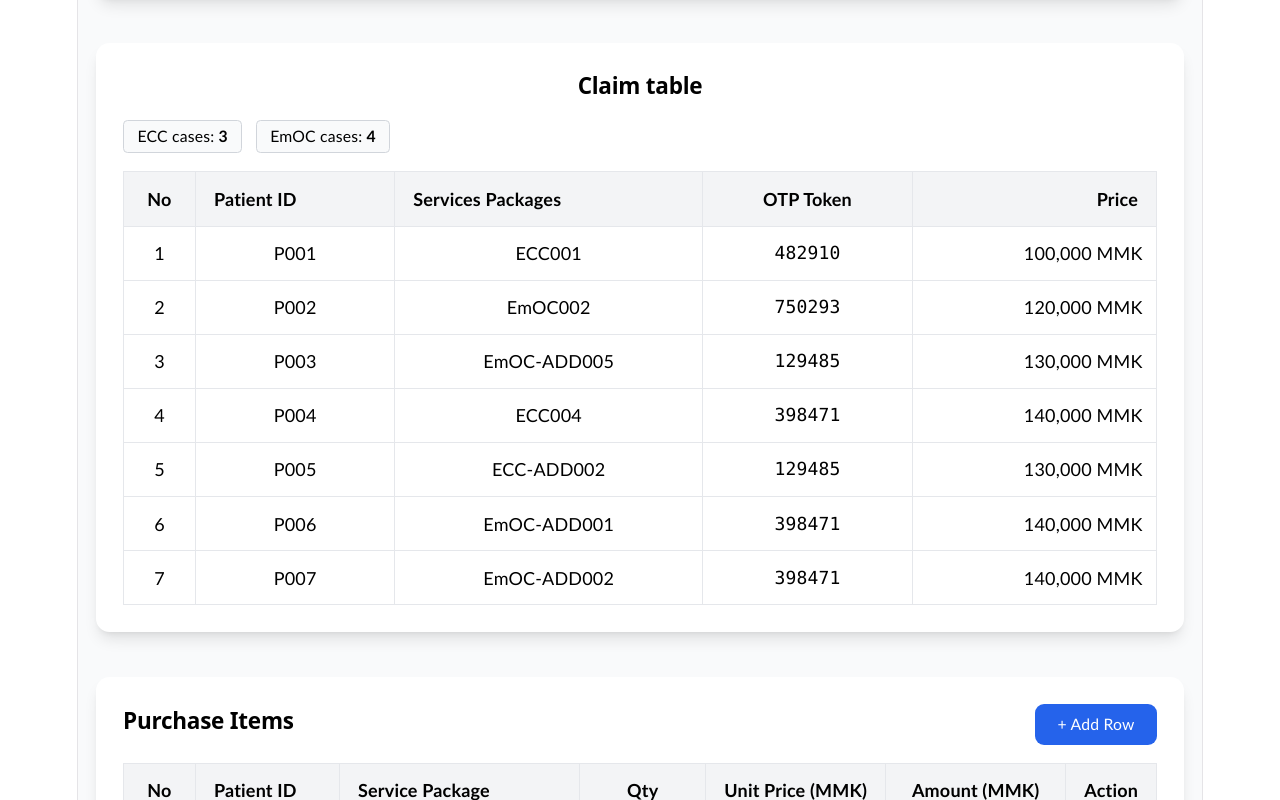
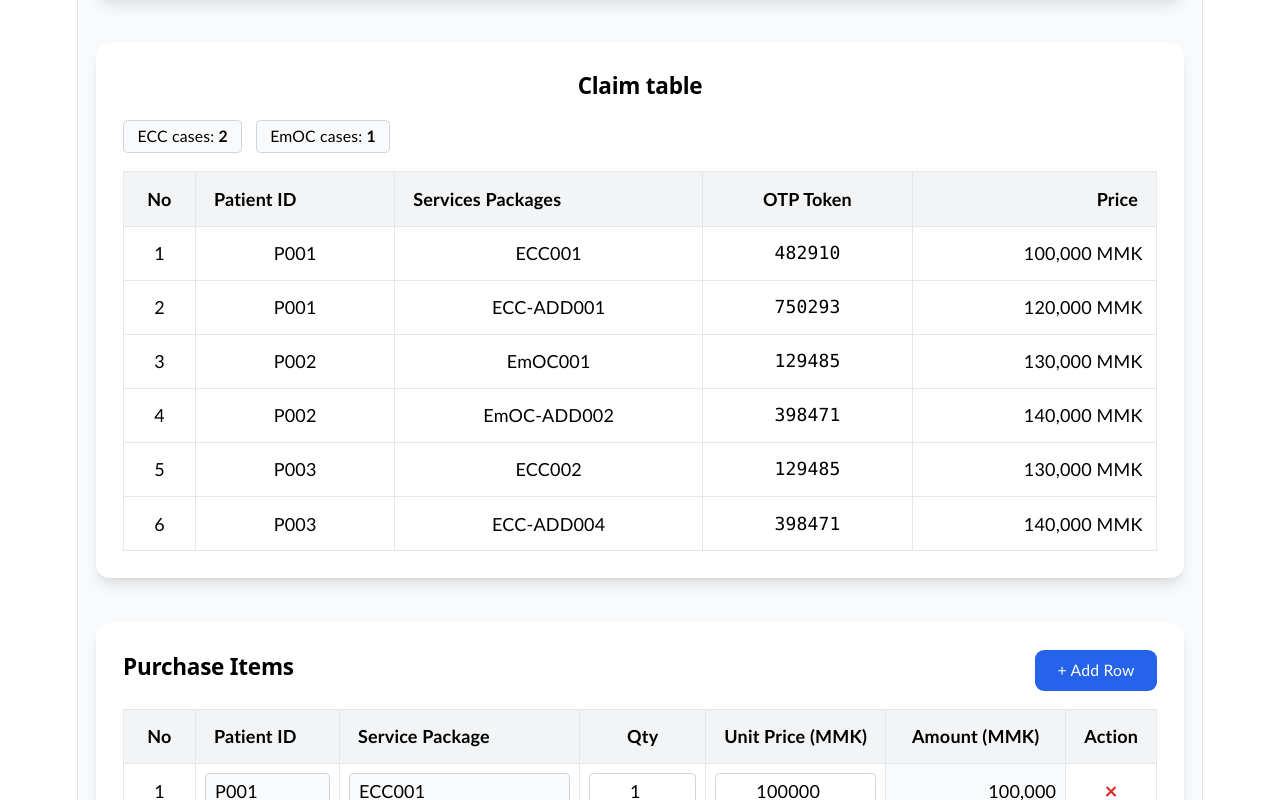
Before and after one commit to Wyne7/Zenith-Payment-Form, a React (Vite) app: page / in a window 1280 px wide. Shown: the part 780-1580 px from the top of the page. Built offline with nearby package versions, Linux system fonts and the light colour scheme.

Commit message:
Update UI

```diff
--- a/src/App.jsx
+++ b/src/App.jsx
@@ -15,12 +15,11 @@ export default function App() {
 
   const INITIAL_CLAIMS = [
     { patientId: 'P001', service: 'ECC001', otpToken: '482910', price: 100000 },
-    { patientId: 'P002', service: 'EmOC002', otpToken: '750293', price: 120000 },
-    { patientId: 'P003', service: 'EmOC-ADD005', otpToken: '129485', price: 130000 },
-    { patientId: 'P004', service: 'ECC004', otpToken: '398471', price: 140000 },
-    { patientId: 'P005', service: 'ECC-ADD002', otpToken: '129485', price: 130000 },
-    { patientId: 'P006', service: 'EmOC-ADD001', otpToken: '398471', price: 140000 },
-    { patientId: 'P007', service: 'EmOC-ADD002', otpToken: '398471', price: 140000 },
+    { patientId: 'P001', service: 'ECC-ADD001', otpToken: '750293', price: 120000 },
+    { patientId: 'P002', service: 'EmOC001', otpToken: '129485', price: 130000 },
+    { patientId: 'P002', service: 'EmOC-ADD002', otpToken: '398471', price: 140000 },
+    { patientId: 'P003', service: 'ECC002', otpToken: '129485', price: 130000 },
+    { patientId: 'P003', service: 'ECC-ADD004', otpToken: '398471', price: 140000 },
     ];
 
   /** One purchase row per claim row (no merging by service/price). */
@@ -35,12 +34,14 @@ export default function App() {
 
   const [claimTable, setClaimTable] = useState(INITIAL_CLAIMS);
   const [items, setItems] = useState(() => mapClaimsToPurchaseRows(INITIAL_CLAIMS));
-  const eccCount = claimTable.filter((row) =>
-    String(row.service || '').toLowerCase().includes('ecc')
-  ).length;
-  const emocCount = claimTable.filter((row) =>
-    String(row.service || '').toLowerCase().includes('emoc')
-  ).length;
+  const eccCount = claimTable.filter((row) => {
+    const service = String(row.service || '').toLowerCase();
+    return service.includes('ecc') && !service.includes('add');
+  }).length;
+  const emocCount = claimTable.filter((row) => {
+    const service = String(row.service || '').toLowerCase();
+    return service.includes('emoc') && !service.includes('add');
+  }).length;
 
   useEffect(() => {
     setItems((prev) => {
```
